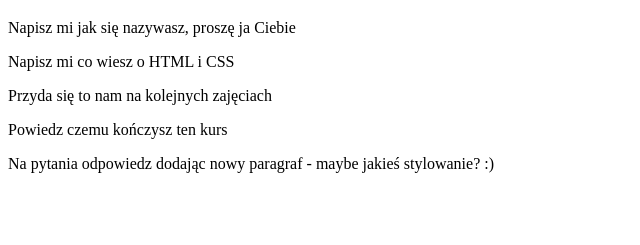
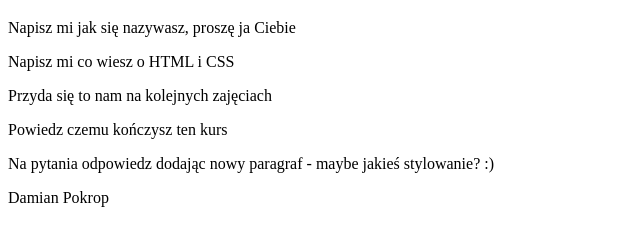
Before and after one commit to jakubwojtach/demo-repo, a plain HTML site: page index.html in a window 1280 px wide. Shown: the part 61-306 px from the top of the page, without its empty margins (0-640 px from the left). Drawn offline with Linux system fonts and the light colour scheme.

Commit message:
Damian Pokrop robi brancha

```diff
--- a/index.html
+++ b/index.html
@@ -15,5 +15,6 @@
     <p>
       Na pytania odpowiedz dodając nowy paragraf - maybe jakieś stylowanie? :)
     </p>
+    <p>Damian Pokrop</p>
   </body>
 </html>
```
Also changed, not shown: damian_pokrop.txt (added).
